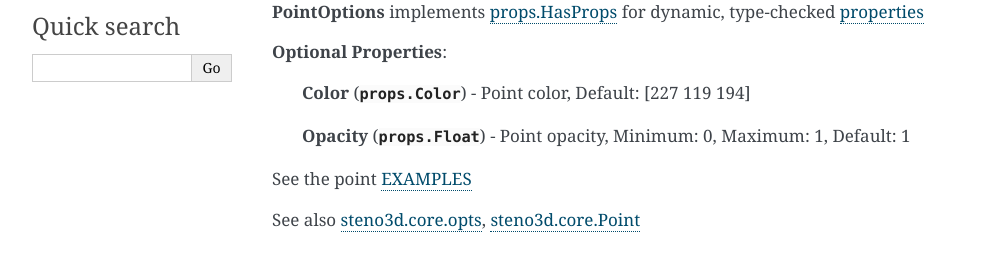
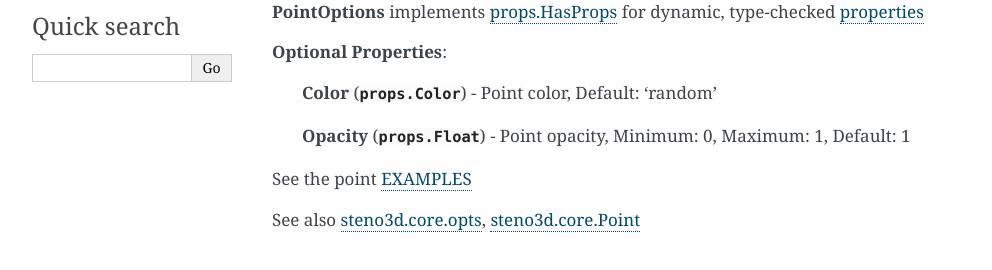
Before and after one commit to Geostatistic/steno3dmat, a Sphinx documentation site: the page built from docs/steno3d/core/opts/PointOptions.rst, in a window 1280 px wide. Shown: the part 216-486 px from the top of the page, without its empty margins (148-1140 px from the left). Built offline with Sphinx 7.4.7, drawn with Linux system fonts in a browser that asks for light colours.

Commit message:
Correct default colors

```diff
--- a/docs/steno3d/core/opts/LineOptions.rst
+++ b/docs/steno3d/core/opts/LineOptions.rst
@@ -13,7 +13,7 @@ For usage details, see the :ref:`options help <steno3dcoreopts>`.
 
 **Optional Properties**:
 
-    **Color** (:class:`props.Color`) - Solid line color, Default: [152 223 138]
+    **Color** (:class:`props.Color`) - Solid line color, Default: 'random'
 
     **Opacity** (:class:`props.Float`) - Line opacity, Minimum: 0, Maximum: 1, Default: 1
 
--- a/docs/steno3d/core/opts/PointOptions.rst
+++ b/docs/steno3d/core/opts/PointOptions.rst
@@ -13,7 +13,7 @@ For usage details, see the :ref:`options help <steno3dcoreopts>`.
 
 **Optional Properties**:
 
-    **Color** (:class:`props.Color`) - Point color, Default: [227 119 194]
+    **Color** (:class:`props.Color`) - Point color, Default: 'random'
 
     **Opacity** (:class:`props.Float`) - Point opacity, Minimum: 0, Maximum: 1, Default: 1
 
--- a/docs/steno3d/core/opts/SurfaceOptions.rst
+++ b/docs/steno3d/core/opts/SurfaceOptions.rst
@@ -13,7 +13,7 @@ For usage details, see the :ref:`options help <steno3dcoreopts>`.
 
 **Optional Properties**:
 
-    **Color** (:class:`props.Color`) - Solid surface color, Default: [196 156 148]
+    **Color** (:class:`props.Color`) - Solid surface color, Default: 'random'
 
     **Opacity** (:class:`props.Float`) - Surface opacity, Minimum: 0, Maximum: 1, Default: 1
 
--- a/docs/steno3d/core/opts/VolumeOptions.rst
+++ b/docs/steno3d/core/opts/VolumeOptions.rst
@@ -13,7 +13,7 @@ For usage details, see the :ref:`options help <steno3dcoreopts>`.
 
 **Optional Properties**:
 
-    **Color** (:class:`props.Color`) - Solid volume color, Default: [158 218 229]
+    **Color** (:class:`props.Color`) - Solid volume color, Default: 'random'
 
     **Opacity** (:class:`props.Float`) - Volume opacity, Minimum: 0, Maximum: 1, Default: 1
 
```
